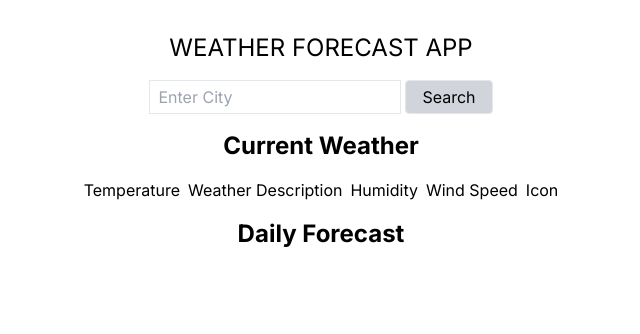
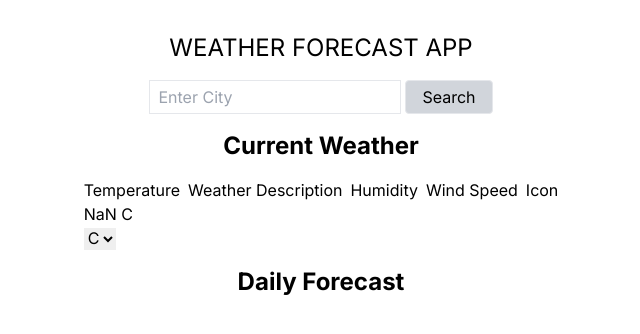
Before and after one commit to patmhando/weatherApp, a Next.js app: page / in a window 1280 px wide. Shown: the top 334 px of the page, without its empty margins (319-959 px from the left). Built offline with nearby package versions, Linux system fonts and the light colour scheme.

Commit message:
convert func

```diff
--- a/pages/index.tsx
+++ b/pages/index.tsx
@@ -7,10 +7,22 @@ import TempResults from '@/components/TempResults';
 
 const inter = Inter({ subsets: ['latin'] });
 
+export const tempConvert = (temp: string, tempCalc: number) => {
+  // Celcius to Faregnheight
+  if (temp === 'C') {
+    return (tempCalc * 9) / 5 + 32;
+  } else if (temp === 'F') {
+    // Fareghnheight to Celcius
+    return ((tempCalc - 32) * 5) / 9;
+  }
+};
+
 const Home: NextPage = () => {
   const [city, setCity] = useState('');
   const [forecast, setForecast] = useState<any>();
   const [current, setCurrent] = useState<any>();
+
+  const [temp, setTemp] = useState('C');
 
   const handleCity = (e: any) => {
     setCity(e.target.value);
@@ -33,6 +45,10 @@ const Home: NextPage = () => {
     } catch (err) {
       console.log(err, 'something went really wrong!');
     }
+  };
+
+  const handleTemp = (e: any) => {
+    setTemp(e?.target.value);
   };
 
   return (
@@ -63,7 +79,13 @@ const Home: NextPage = () => {
       <div className="flex gap-2">
         <div>
           <p>Temperature</p>
-          <p>{current?.data[0]?.temp}</p>
+          <p>
+            {tempConvert('C', current?.data[0].temp)} <span>{temp}</span>
+          </p>
+          <select name="temp" id="" onChange={handleTemp}>
+            <option value="C">C</option>
+            <option value="F">F</option>
+          </select>
         </div>
         <div>
           <p>Weather Description</p>
```
